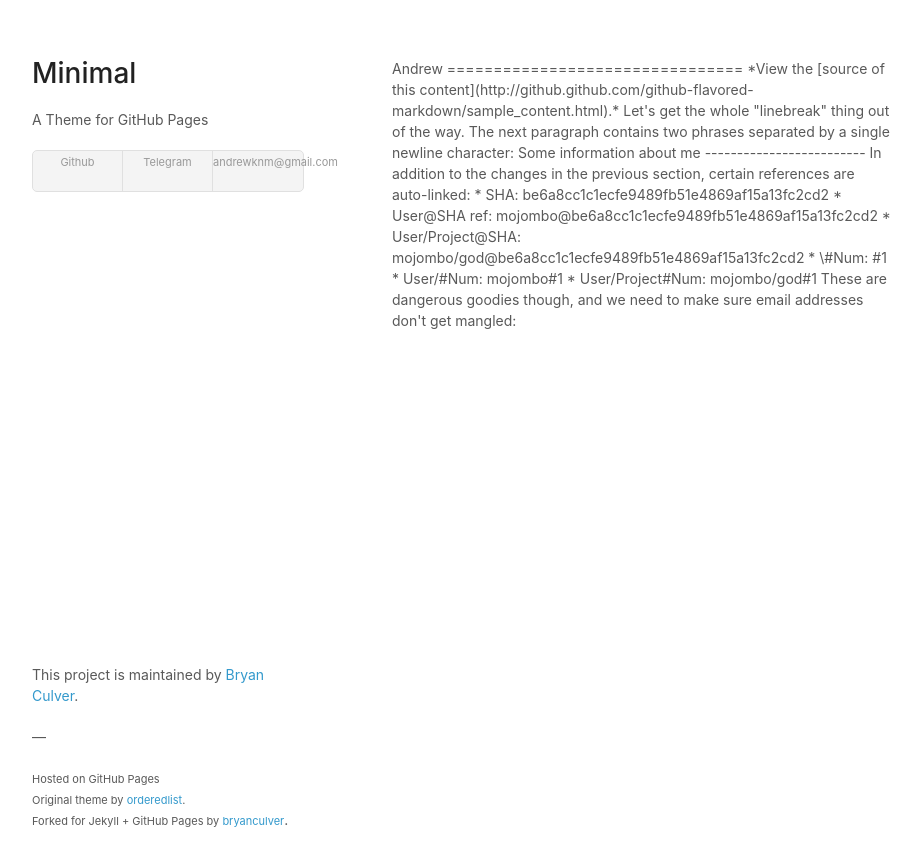
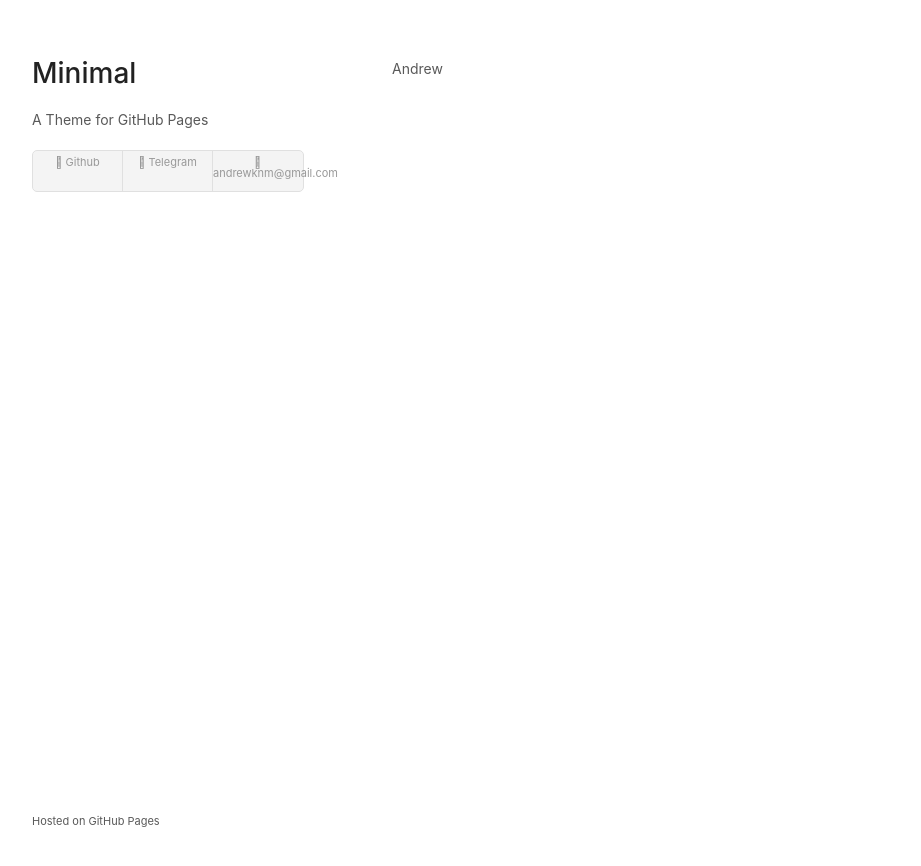
Before and after one commit to AndrewKNm/AndrewKNm.github.io, a Jekyll site: the page built from index.md, in a window 1280 px wide. Shown: the top 866 px of the page, without its empty margins (178-1099 px from the left). Built offline with Jekyll 4.4.1, drawn with Linux system fonts in a browser that asks for light colours.

Commit message:
add css ref

```diff
--- a/_includes/footer.html
+++ b/_includes/footer.html
@@ -1,5 +1,3 @@
 <footer>
-  <p>This project is maintained by <a href="http://github.com/bryanculver">Bryan Culver</a>.</p>
-  <p>&mdash;</p>
-  <p><small>Hosted on GitHub Pages<br />Original theme by <a href="https://github.com/orderedlist">orderedlist</a>.<br />Forked for Jekyll + GitHub Pages by <a href="https://github.com/bryanculver">bryanculver</a></small>.</p>
+  <p><small>Hosted on GitHub Pages</p>
 </footer>
--- a/_includes/head.html
+++ b/_includes/head.html
@@ -9,4 +9,6 @@
 
   <link rel="stylesheet" href="{{ site.baseurl }}assets/css/styles.css">
   <link rel="stylesheet" href="{{ site.baseurl }}assets/css/pygment_trac.css">
+  <link rel="stylesheet" href="{{ site.baseurl }}assets/css/font-awesome.css">
+  <link rel="stylesheet" href="{{ site.baseurl }}assets/css/font-awesome.min.css">
 </head>
--- a/index.md
+++ b/index.md
@@ -1,28 +1,8 @@
 ---
-title: Main
+title: Hello!
 layout: default
 ---
 <section>
 Andrew
-================================
 
-*View the [source of this content](http://github.github.com/github-flavored-markdown/sample_content.html).*
-
-Let's get the whole "linebreak" thing out of the way. The next paragraph contains two phrases separated by a single newline character:
-
-
-
-Some information about me
--------------------------
-
-In addition to the changes in the previous section, certain references are auto-linked:
-
-* SHA: be6a8cc1c1ecfe9489fb51e4869af15a13fc2cd2
-* User@SHA ref: mojombo@be6a8cc1c1ecfe9489fb51e4869af15a13fc2cd2
-* User/Project@SHA: mojombo/god@be6a8cc1c1ecfe9489fb51e4869af15a13fc2cd2
-* \#Num: #1
-* User/#Num: mojombo#1
-* User/Project#Num: mojombo/god#1
-
-These are dangerous goodies though, and we need to make sure email addresses don't get mangled:
 </section>
```
